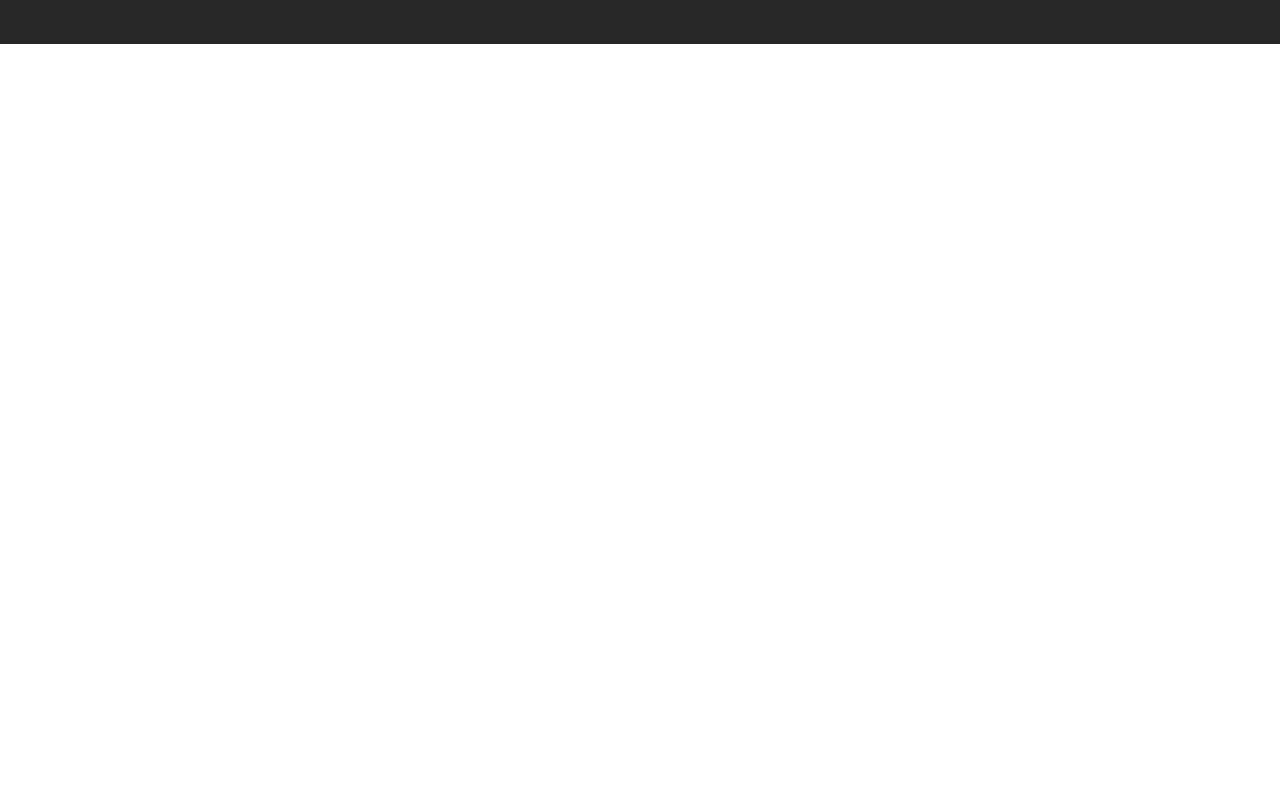
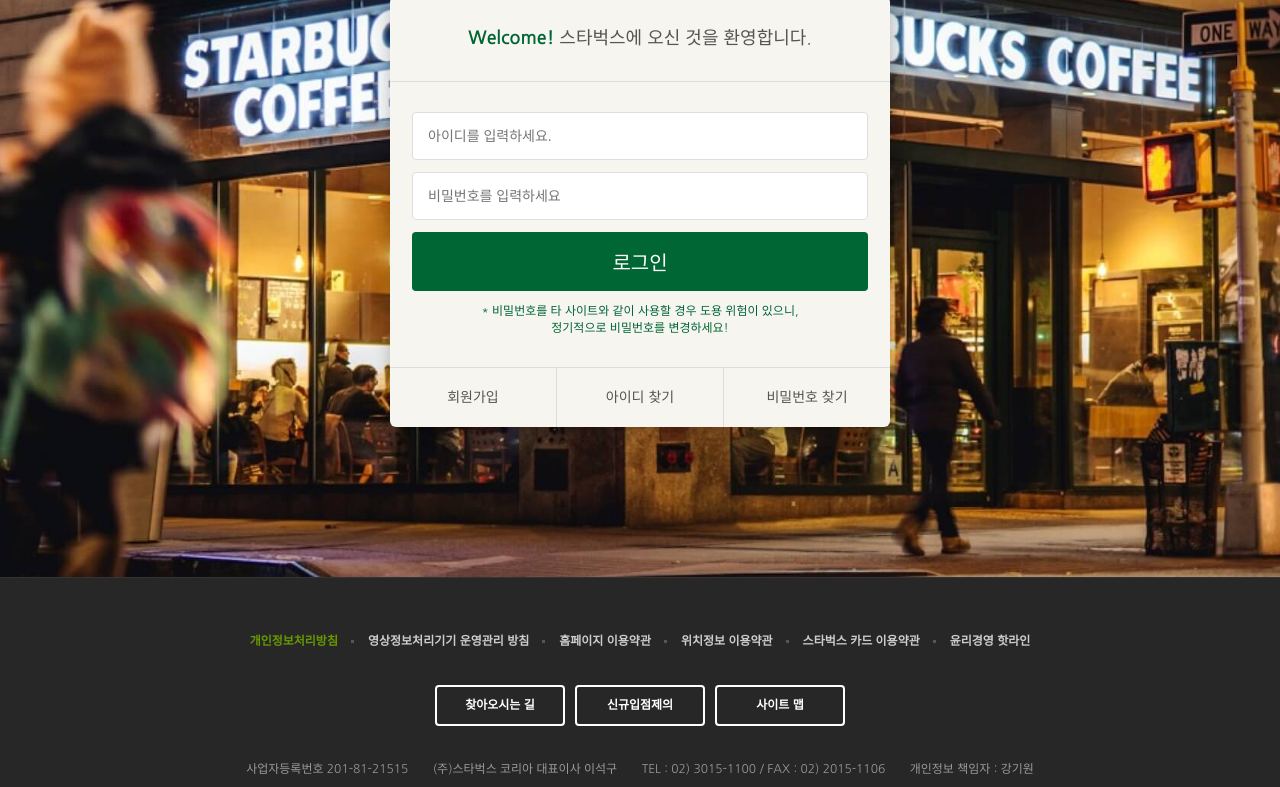
Before and after one commit to KimDongGyun23/starbucks, a plain HTML site: page signin/index.html in a window 1280 px wide. Shown: the part 290-1077 px from the top of the page. Before the commit the page ends 800 px from the top, so only its background shows below. Drawn offline with nearby package versions, Linux system fonts and the light colour scheme.

Commit message:
로그인 페이지 완성

```diff
--- /dev/null
+++ b/css/signin.css
@@ -0,0 +1,88 @@
+.signin {
+  margin-top: 120px;
+  padding: 100px 0 150px;
+  background-image: url("../images/signin_bg.jpg");
+  background-repeat: no-repeat;
+  background-position: center;
+  background-attachment: fixed;
+  background-size: cover;
+}
+.signin h1 {
+  color: #fff;
+  font-size: 30px;
+  font-weight: 700;
+  text-align: center;
+  margin-bottom: 24px;
+}
+
+.signin__card{
+  width: 500px;
+  margin: 0 auto;
+  border-radius: 6px;
+  background-color: #F6F5F0;
+  box-shadow: 2px 2px 20px rgba(0, 0, 0, .3);
+  color: #555;
+}
+
+.signin__card h2{
+  padding: 30px;
+  font-size: 18px;
+  text-align: center;
+  border-bottom: 1px solid #ddd;
+}
+.signin__card h2 strong{
+  font-weight: 700;
+  color: #006633;
+}
+
+.signin__card form{
+  padding: 30px 22px;
+}
+
+.signin__card form input{
+  width: 100%;
+  margin-bottom: 12px;
+  padding: 15px;
+  border: 1px solid #ddd;
+  border-radius: 4px;
+  outline: none;
+  box-sizing: border-box;
+  font-size: 14px;
+}
+
+.signin__card form [type="submit"] {
+  background-color: #006633;
+  border: none;
+  color: #fff;
+  font-size: 20px;
+  cursor: pointer;
+}
+
+.signin__card form p{
+  font-size: 12px;
+  color: #006633;
+  text-align: center;
+}
+
+.signin__card .actions{
+  display: flex;
+  border-top: 1px solid #ddd;
+}
+
+.signin__card .actions a{
+  flex-grow: 1;
+  flex-basis: 0;
+  text-align: center;
+  padding: 20px;
+  color: #555;
+  font-size: 14px;
+  border-right: 1px solid #ddd;
+}
+
+.signin__card .actions a:last-child{
+  border-right: none;
+}
+
+.signin__card .actions a:hover{
+  text-decoration: underline;
+}
--- a/signin/index.html
+++ b/signin/index.html
@@ -25,6 +25,7 @@
   <link rel="stylesheet" href="https://fonts.googleapis.com/icon?family=Material+Icons" />
 
   <link rel="stylesheet" href="../css/common.css">
+  <link rel="stylesheet" href="../css/signin.css">
   <script defer src="../js/common.js"></script>
 
 </head>
@@ -365,7 +366,26 @@
 
   <!-- SIGN IN -->
   <section class="signin">
-
+    <h1>로그인</h1>
+    <div class="signin__card">
+      <h2>
+        <strong>Welcome!</strong> 스타벅스에 오신 것을 환영합니다.
+      </h2>
+      <form>
+        <input type="text" placeholder="아이디를 입력하세요.">
+        <input type="password" placeholder="비밀번호를 입력하세요">
+        <input type="submit" value="로그인">
+        <p>
+          * 비밀번호를 타 사이트와 같이 사용할 경우 도용 위험이 있으니,<br>
+          정기적으로 비밀번호를 변경하세요!
+        </p>
+      </form>
+      <div class="actions">
+        <a href="javascript:void(0)">회원가입</a>
+        <a href="javascript:void(0)">아이디 찾기</a>
+        <a href="javascript:void(0)">비밀번호 찾기</a>
+      </div>
+    </div>
   </section>
 
 
```
